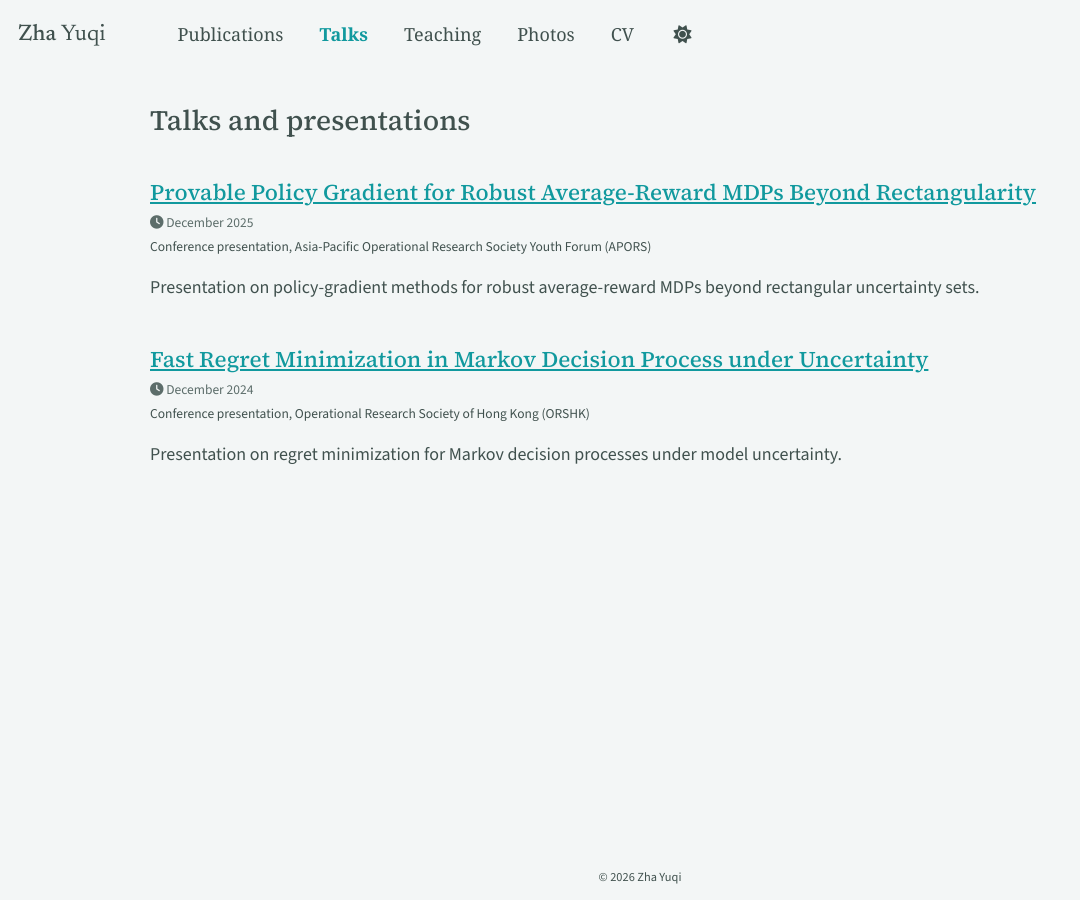
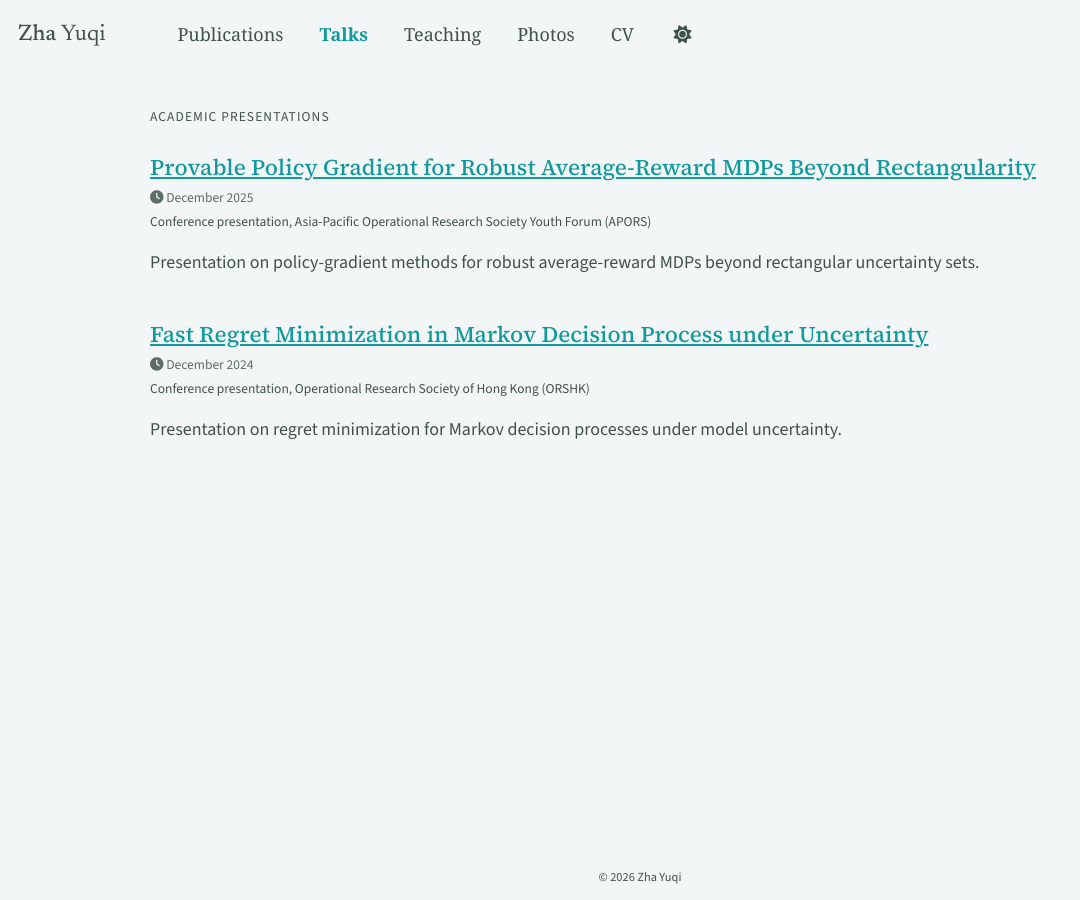
Before and after one commit to Charliez7/Charliez7.github.io, a Jekyll site: the page built from _pages/talks.html, in a window 1280 px wide. Shown: the whole page, without its empty margins (0-1080 px from the left). Built offline with Jekyll 4.4.1, drawn with Linux system fonts in a browser that asks for light colours; a script bundle is joined from its source files by our own code; library files that are not in the unit come from our copies.

Commit message:
Align talks page opening

```diff
--- a/_pages/talks.html
+++ b/_pages/talks.html
@@ -3,7 +3,10 @@ layout: archive
 title: "Talks and presentations"
 permalink: /talks/
 author_profile: false
+hide_title: true
 ---
+
+<p class="section-kicker">Academic presentations</p>
 
 {% if site.talkmap_link == true %}
 
```
